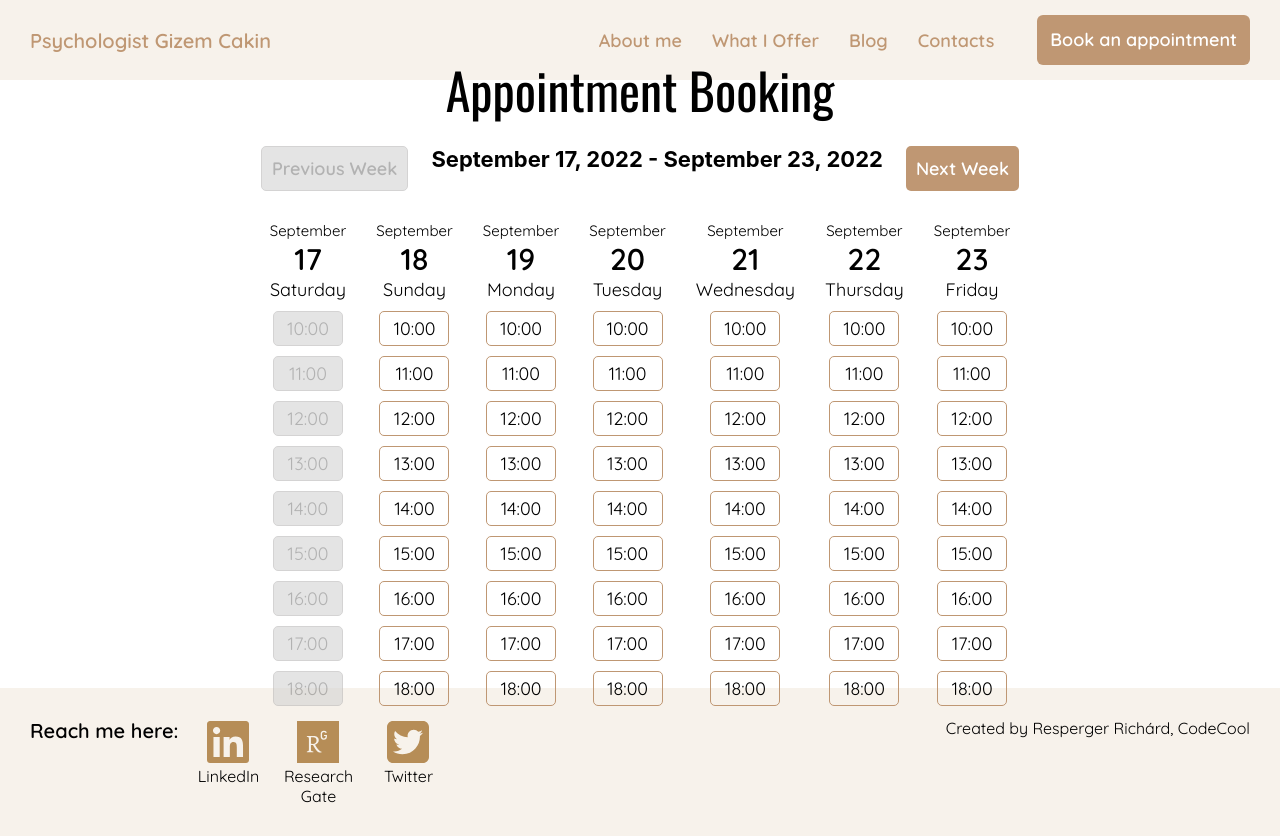
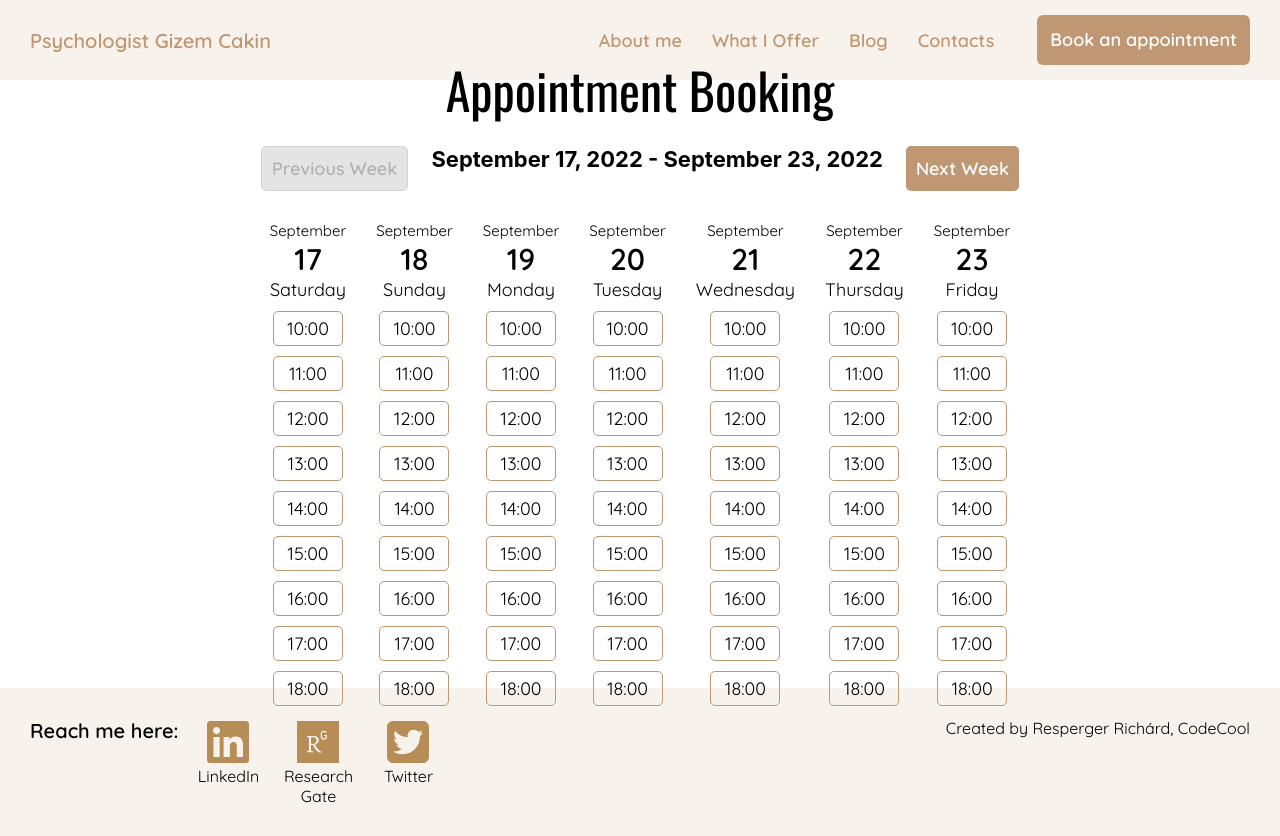
Before and after one commit to 4rrichard/psychology-website, a React (Create React App) app in the folder psychology-website/: page /appointment in a window 1280 px wide. Built offline with nearby package versions, Linux system fonts and the light colour scheme.

Commit message:
show-if-booked&booked-date(WIP)

```diff
--- a/psychology-website/src/components/Appointment.jsx
+++ b/psychology-website/src/components/Appointment.jsx
@@ -35,6 +35,8 @@ function Appointment() {
 
   const [dateDisabled, setDateDisabled] = useState(false);
 
+  const [disableDate, setDisableDate] = useState(false);
+
   const [sendFullDate, setSendFullDate] = useState("");
 
   const handleClick = (e) => {
@@ -61,6 +63,10 @@ function Appointment() {
 
   const clickBack = () => {
     setDisplay(true);
+  };
+
+  const dateDisableHandler = () => {
+    setDisableDate(true);
   };
 
   const handleNextClick = () => {
@@ -240,9 +246,7 @@ function Appointment() {
                       className="appointment--hours"
                       value={10}
                       onClick={handleClick}
-                      disabled={
-                        parseInt(now.c.day) === wholeMonth.days ? true : false
-                      }
+                      // disabled={dateDisableHandler}
                       key={hours}
                     >
                       {hours}
@@ -263,7 +267,7 @@ function Appointment() {
                     <Link
                       className="appointment--hours"
                       onClick={handleClick}
-                      disabled={parseInt(now.c.day) === wholeMonth.days}
+                      // disabled={dateDisableHandler}
                       key={hours}
                     >
                       {hours}
@@ -274,7 +278,11 @@ function Appointment() {
           </div>
         </section>
       ) : (
-        <RegContact clickBack={clickBack} fullDate={sendFullDate} />
+        <RegContact
+          clickBack={clickBack}
+          fullDate={sendFullDate}
+          disableDate={disableDate}
+        />
       )}
     </>
   );
--- a/psychology-website/src/components/RegContact.jsx
+++ b/psychology-website/src/components/RegContact.jsx
@@ -12,7 +12,7 @@ const GOOGLE_FORM_PHONE_NUMBER_ID = "entry.909529888";
 const GOOGLE_FORM_MESSAGE_ID = "entry.1030994600";
 const CORS_PROXY = "https://cors-anywhere.herokuapp.com/";
 
-function RegContact({ clickBack, fullDate }) {
+function RegContact({ clickBack, fullDate, disableDate }) {
   const [displayConfirm, setDisplayConfirm] = useState(true);
   const [formData, setFormData] = useState({
     fullName: "",
@@ -45,13 +45,15 @@ function RegContact({ clickBack, fullDate }) {
     console.log(...fullForm);
     axios
       .post(CORS_PROXY + GOOGLE_FORM_ACTION_URL, fullForm)
-      .then(() => {
+      .then((res) => {
         setFormData({
           fullName: "",
           email: "",
           phoneNum: "",
           message: "",
         });
+
+        setDisplayConfirm(false);
       })
       .catch(() => {
         setFormData({
@@ -69,14 +71,14 @@ function RegContact({ clickBack, fullDate }) {
     setFormData({ ...formData, [event.target.name]: event.target.value });
   };
 
-  const bookedBtnHandle = (e) => {
-    e.preventDefault();
-    setDisplayConfirm(false);
-  };
+  // const bookedBtnHandle = (e) => {
+  //   e.preventDefault();
+  //   setDisplayConfirm(false);
+  // };
 
   return (
     <>
-      {displayConfirm && (
+      {displayConfirm ? (
         <section className="regContact">
           <h2 className="regContact--details-title">Booking details</h2>
           <form
@@ -152,8 +154,9 @@ function RegContact({ clickBack, fullDate }) {
             Back to Appointments
           </button>
         </section>
+      ) : (
+        <BookedMessage />
       )}
-      {formData && <BookedMessage />}
     </>
   );
 }
```
